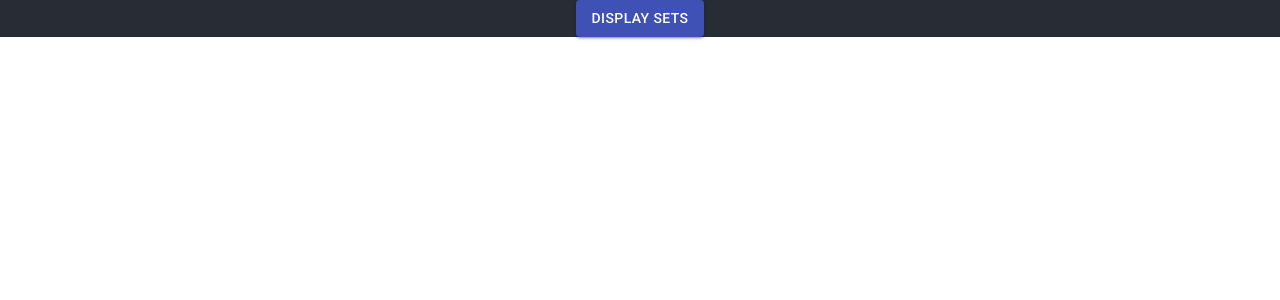
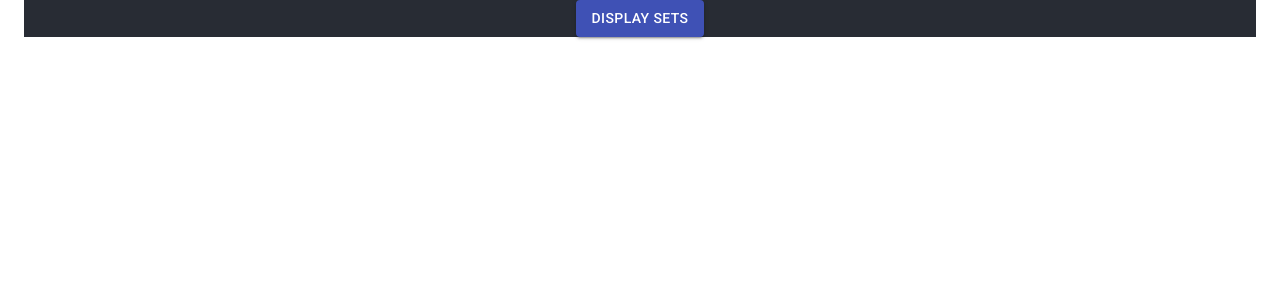
Before and after one commit to Rookev/magic-api, a React (Create React App) app: page / in a window 1280 px wide. Shown: the top 300 px of the page. Built offline with nearby package versions, Linux system fonts and the light colour scheme.

Commit message:
Layout: Container

```diff
--- a/src/App.js
+++ b/src/App.js
@@ -3,6 +3,7 @@ import ReactDOM from 'react-dom';
 import AppContent from './AppContent.js';
 import './App.css';
 import Button from '@material-ui/core/Button';
+import Container from '@material-ui/core/Container';
 
 function displayAppContent() {
   const appContent = <AppContent></AppContent>;
@@ -14,12 +15,14 @@ function App() {
     <div className="App">
       <link rel="stylesheet" href="https://fonts.googleapis.com/css?family=Roboto:300,400,500,700&display=swap" />
       <link rel="stylesheet" href="https://fonts.googleapis.com/icon?family=Material+Icons" />
+      <Container maxWidth="100%">
       <header className="App-header">
         <Button variant="contained" color="primary" onClick={displayAppContent}>
           Display Sets
         </Button>
       </header>
       <div id="App-content" className="App-content"></div>
+      </Container>
     </div>
   );
 }
```
